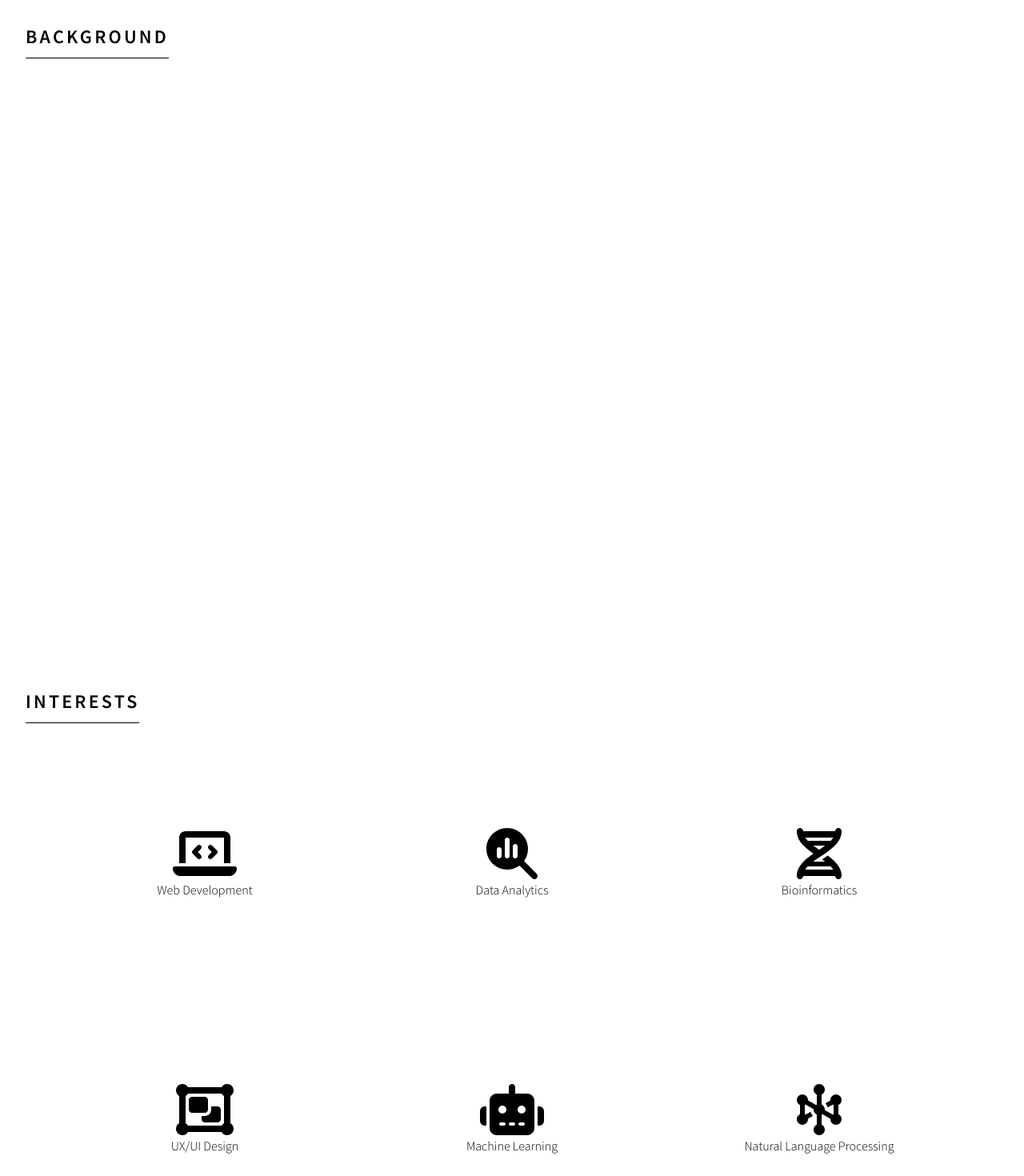
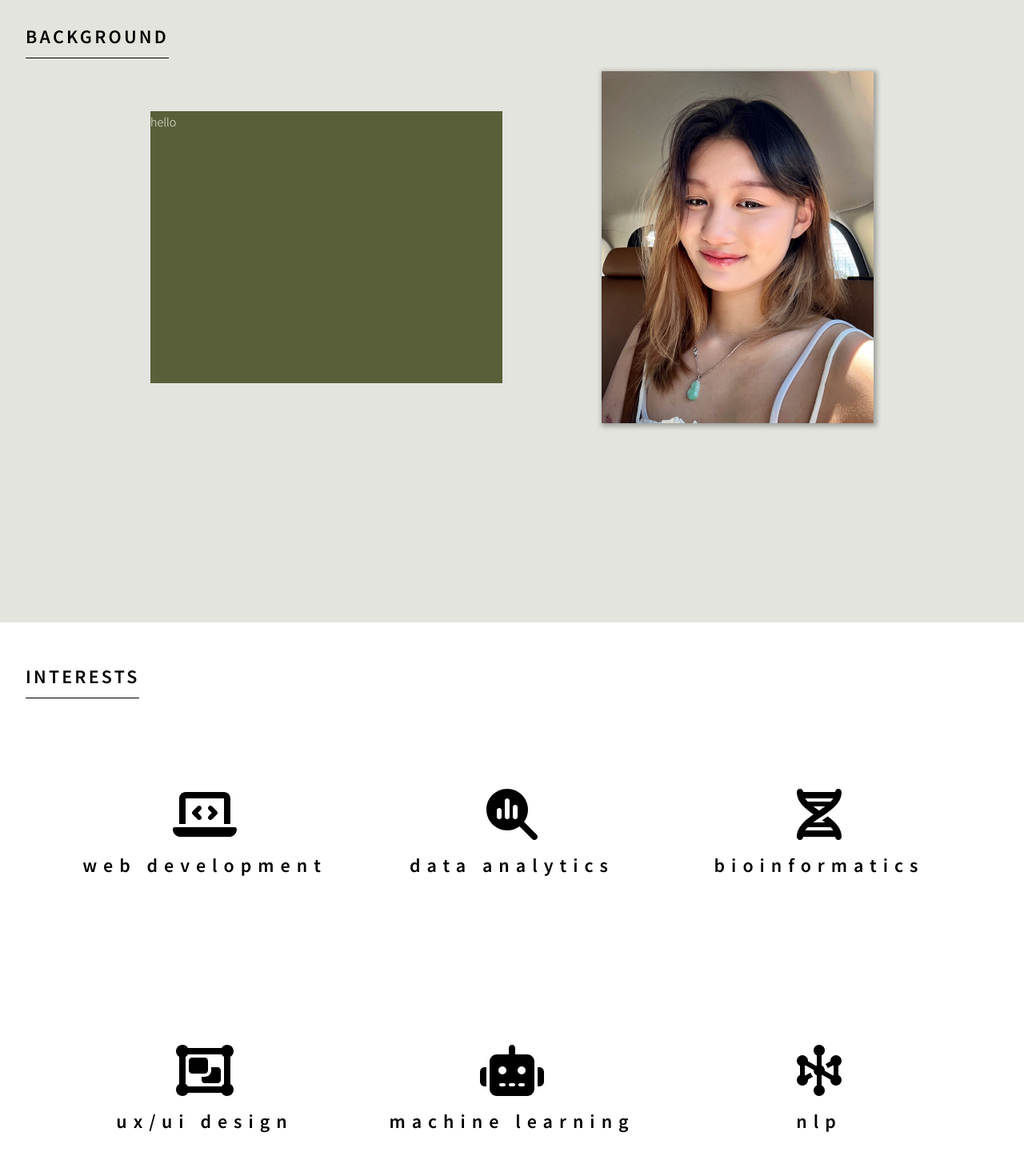
Before and after one commit to jeniichee/personal-website, a React (Create React App) app: page /about in a window 1280 px wide. Shown: the part 80-1550 px from the top of the page at 80% size. Built offline with nearby package versions, Linux system fonts and the light colour scheme; a web font is replaced by a local one.

Commit message:
interest icons and fixed containers

```diff
--- a/src/components/About/About.css
+++ b/src/components/About/About.css
@@ -1,19 +1,40 @@
+/* Background */
 .background {
   width: auto;
-  min-height: 90vh;
+  min-height: 100vh;
+  background-color: #e4e4de;
+  display: flex;
+  flex-direction: column;
 }
 
+.background-container {
+  display: flex;
+  flex-direction: row;
+  width: 90%;
+  align-items: center;
+  justify-content: space-evenly;
+  margin: 0 auto;
+}
+
+.background-img {
+  width: 340px;
+  height: 440px;
+  object-fit: cover;
+  box-shadow: 2px 2px 6px 2px rgba(0, 0, 0, 0.3);
+}
+
+.background-content {
+  display: block;
+  width: 440px;
+  height: 340px;
+  background-color: #595f39;
+  color: white;
+}
+
+/* Interests */
 .interests {
   width: auto;
   min-height: 100vh;
-}
-
-.icon {
-  font-size: 4em;
-}
-
-.icon-title {
-
 }
 
 .icon-grid {
@@ -33,6 +54,19 @@
   justify-content: center;
   align-items: center;
   width: 100%;
+  gap: 1rem;
+}
+
+.icon {
+  font-size: 4em;
+}
+
+/* Hobbies */
+
+.hobbies {
+  width: auto;
+  min-height: 100vh;
+  background-color: #595f39;
 }
 
 /* mobile view */
@@ -43,6 +77,3 @@
     gap: 1rem;
   }
 }
-
-.icon-title {
-}
--- a/src/components/About/About.js
+++ b/src/components/About/About.js
@@ -8,46 +8,59 @@ import {
   faRobot,
   faHexagonNodes,
 } from "@fortawesome/free-solid-svg-icons";
+
 import "./About.css";
 
 function About() {
   return (
     <div className="about">
-      <h2 className="major">Background</h2>
-      <section className="background"></section>
+      <section className="background">
+        <h2 className="major">Background</h2>
+        <div className="background-container">
+          <span className="background-content">hello</span>
+          <img
+            className="background-img"
+            src={require("../../assets/Jennifer Cheung.jpg")}
+            alt={"Jennifer Cheung"}
+          />
+        </div>
+      </section>
 
-      <h2 className="major">Interests</h2>
       <section className="interests">
+        <h2 className="major">Interests</h2>
         <div className="icon-grid">
           <div className="icon-container">
             <FontAwesomeIcon icon={faLaptopCode} className="icon" />
-            <span className="icon-title">Web Development</span>
+            <h1 className="icon-title">Web Development</h1>
           </div>
           <div className="icon-container">
             <FontAwesomeIcon icon={faMagnifyingGlassChart} className="icon" />
-            <span className="icon-title">Data Analytics</span>
+            <h1 className="icon-title">Data Analytics</h1>
           </div>
           <div className="icon-container">
             <FontAwesomeIcon icon={faDna} className="icon" />
-            <span className="icon-title">Bioinformatics</span>
+            <h1 className="icon-title">Bioinformatics</h1>
           </div>
           <div className="icon-container">
             <FontAwesomeIcon icon={faObjectGroup} className="icon" />
-            <span className="icon-title">UX/UI Design</span>
+            <h1 className="icon-title">UX/UI Design</h1>
           </div>
           <div className="icon-container">
             <FontAwesomeIcon icon={faRobot} className="icon" />
-            <span className="icon-title">Machine Learning</span>
+            <h1 className="icon-title">Machine Learning</h1>
           </div>
           <div className="icon-container">
             <FontAwesomeIcon icon={faHexagonNodes} className="icon" />
-            <span className="icon-title">Natural Language Processing</span>
+            <h1 className="icon-title">NLP</h1>
           </div>
         </div>
       </section>
 
-      <h2 className="major">Hobbies</h2>
-      <section className="hobbies"></section>
+      <section className="hobbies">
+        <h2 className="major" style={{ color: "white", borderColor: "white" }}>
+          Hobbies
+        </h2>
+      </section>
     </div>
   );
 }
--- a/src/components/Home/Home.css
+++ b/src/components/Home/Home.css
@@ -1,10 +1,12 @@
 .home {
-  min-width: 100vh;
-  height: 90vh;
+  width: auto;
+  min-height: 100vh;
   display: flex;
   flex-direction: row;
   align-items: center;
   justify-content: space-evenly;
+  margin: 0 auto;
+
 }
 
 .profile-img {
```
